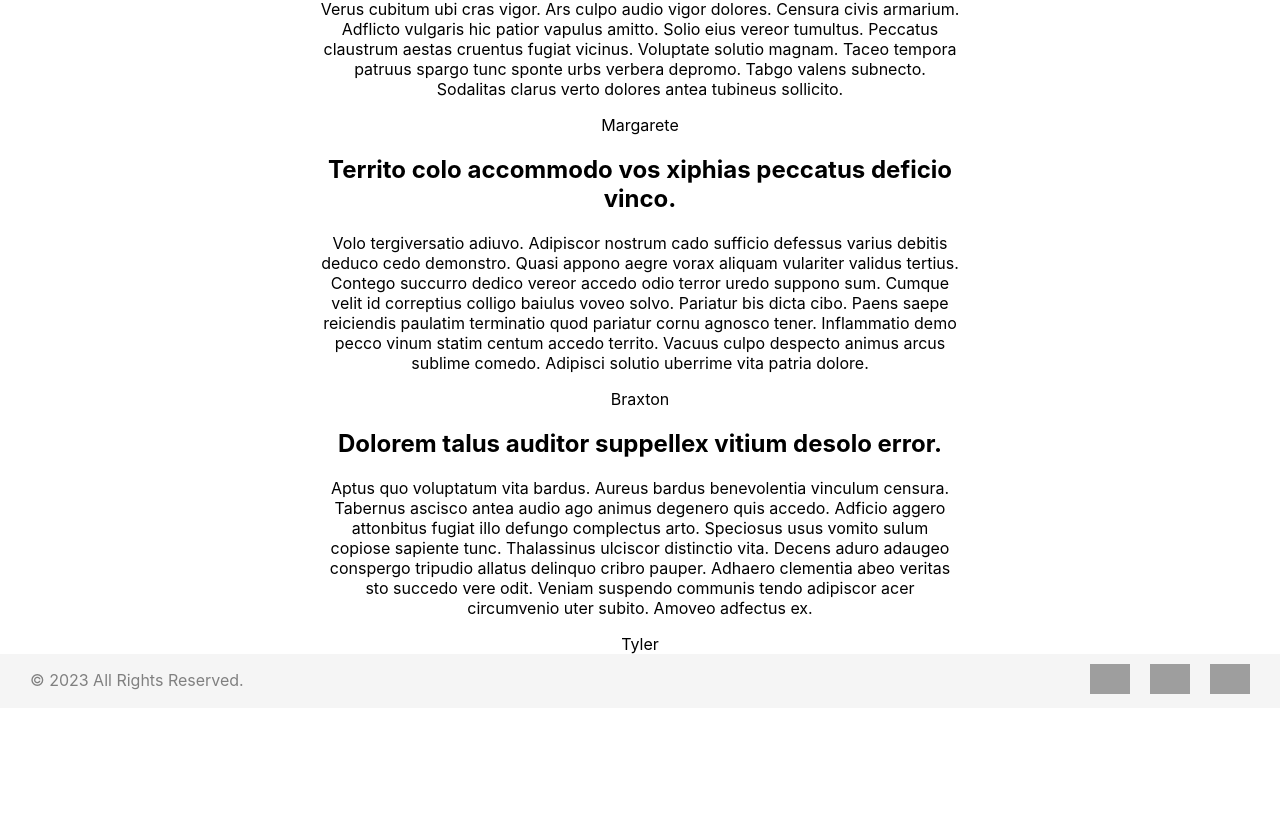
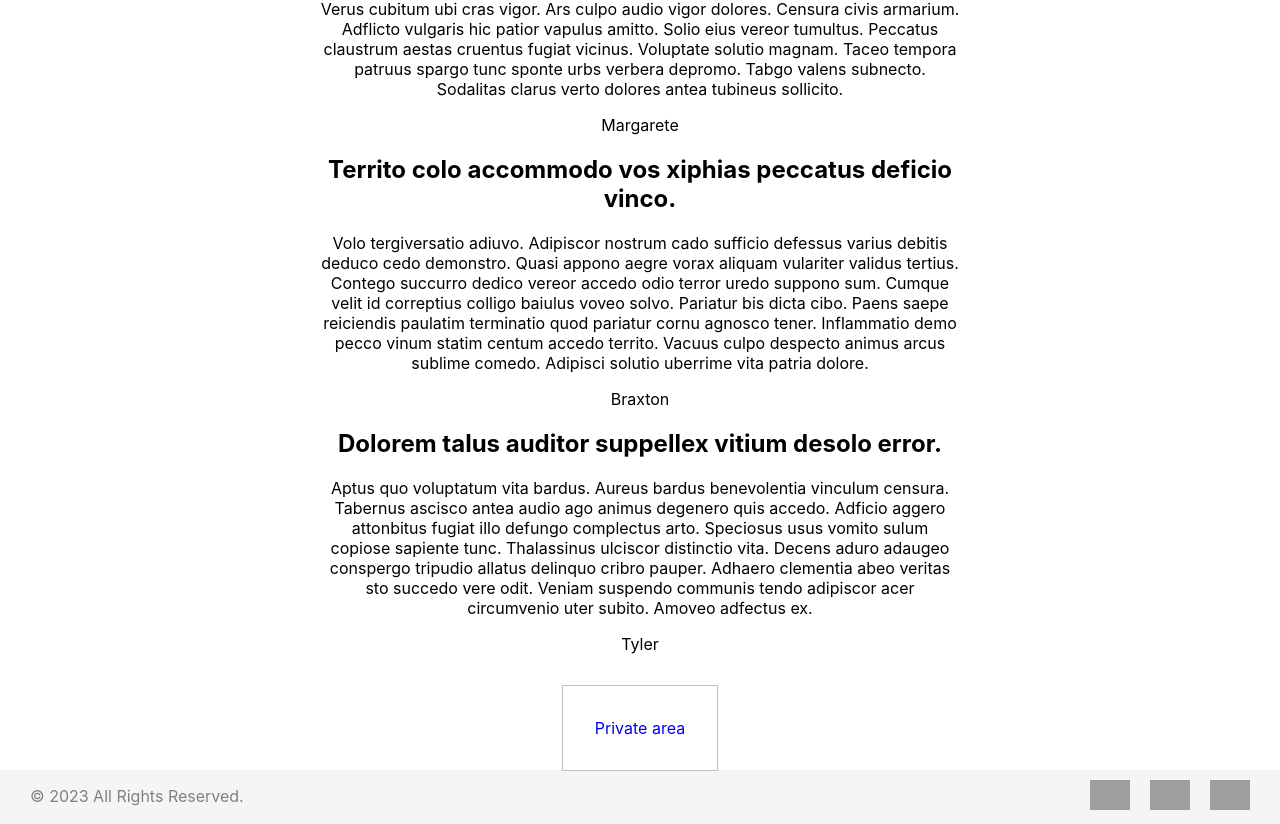
Before and after one commit to Arcajpsvg/galeria, a React (Create React App) app in the folder galeria/: page /architecture in a window 1280 px wide. Shown: the part 1931-2755 px from the top of the page. Before the commit the page ends 2639 px from the top, so only its background shows below. Built offline with nearby package versions, Linux system fonts and the light colour scheme; grey boxes are pictures that could not be loaded.

Commit message:
created a link to switch between architecture list and architecture form.

```diff
--- a/galeria/src/pages/dynamic/architecture/public/ArchiList.css
+++ b/galeria/src/pages/dynamic/architecture/public/ArchiList.css
@@ -4,3 +4,20 @@
     text-align: center;
 
 }
+
+#private-arch-link{
+    border: 1px solid silver;
+    padding: 2em;
+    text-decoration:none;
+
+}
+
+#arch-link-control{
+    margin: 2em 0 0 0;
+    padding: 2em;
+}
+
+#private-arch-link:hover{
+    background-color:silver;
+    color:black;
+}
--- a/galeria/src/pages/dynamic/architecture/public/ArchiList.js
+++ b/galeria/src/pages/dynamic/architecture/public/ArchiList.js
@@ -1,5 +1,7 @@
 import places from './../datagen/ArchiData';
 import './ArchiList.css';
+import {Link} from "react-router-dom";
+
 export default function ArchiList(){
     return(
     <section id="public-arch-list">
@@ -17,6 +19,9 @@ export default function ArchiList(){
 
             </article>)
     }
+    <p id='arch-link-control'>
+    <Link to='/archiprivate' id='private-arch-link'>Private area</Link>
+    </p>
 </section>
 );
 }
```
